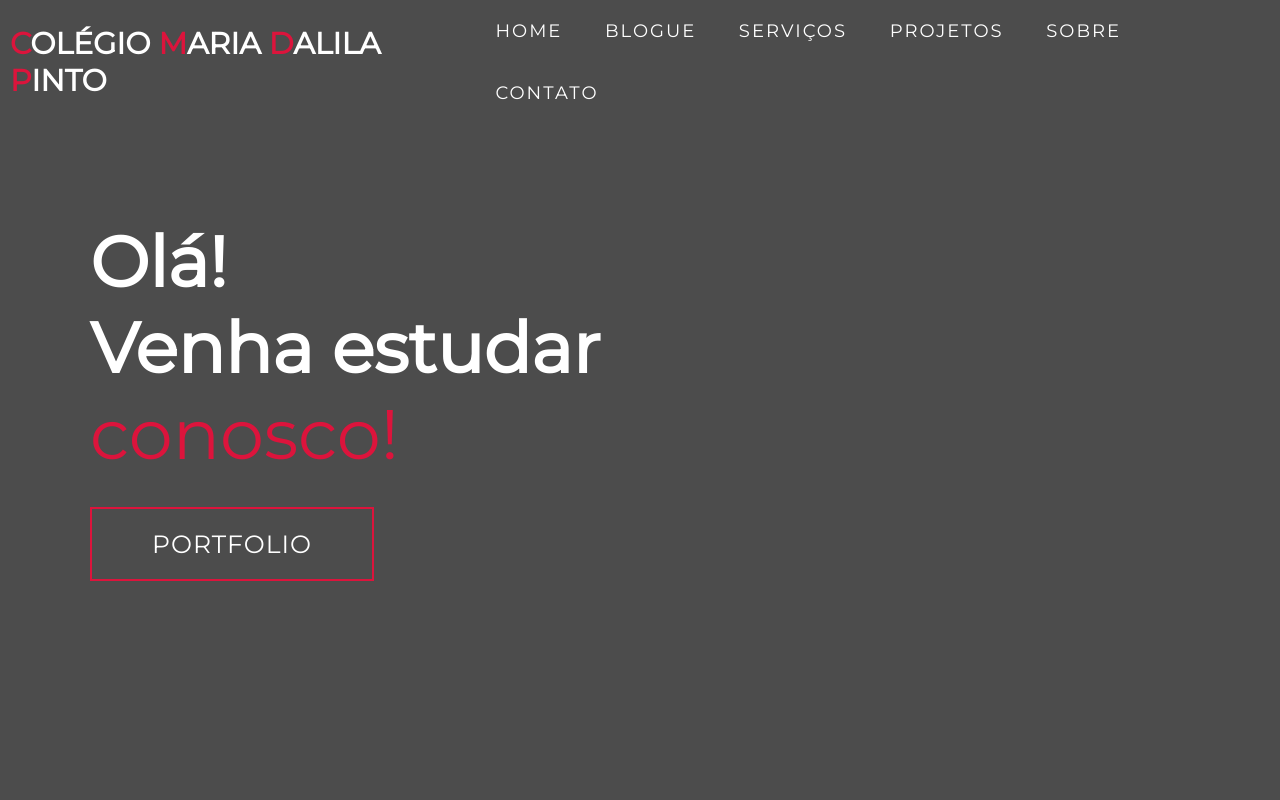
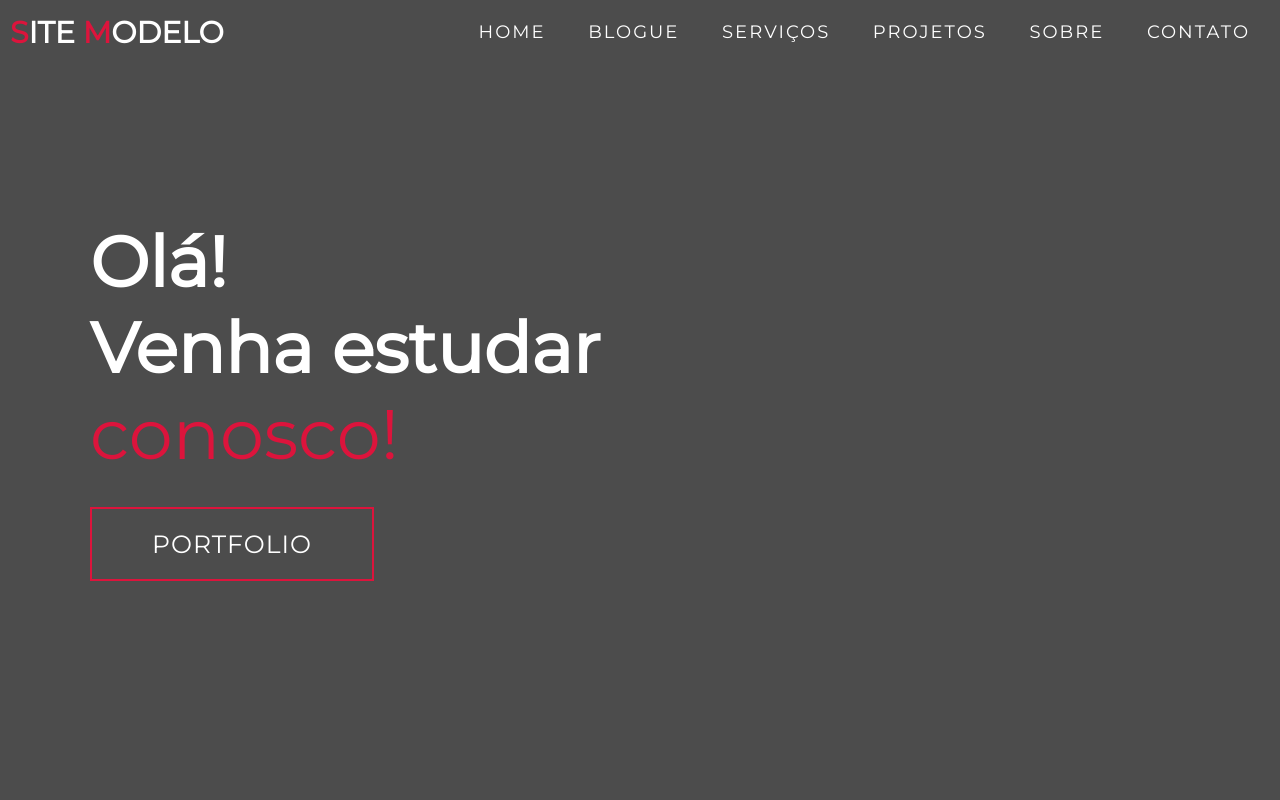
Before and after one commit to vitoriaamanda/atividademdp2, a plain HTML site: page index.html in a window 1280 px wide. Shown: the top 800 px of the page. Drawn offline with Linux system fonts and the light colour scheme.

Commit message:
Update index.html

```diff
--- a/index.html
+++ b/index.html
@@ -5,7 +5,7 @@
   <meta charset="UTF-8">
   <meta name="viewport" content="width=device-width, initial-scale=1.0">
   <link rel="stylesheet" href="style.css">
-  <title>CEMD 1 ano</title>
+  <title>CEMD</title>
 </head>
 
 <body>
@@ -15,7 +15,7 @@
       <div class="nav-bar">
         <div class="brand">
           <a href="#hero">
-            <h1><span>C</span>olégio <span>M</span>aria <span>D</span>alila <span>P</span>into </h1>
+            <h1><span>S</span>ite <span>M</span>odelo </h1>
           </a>
         </div>
         <div class="nav-list">
```
